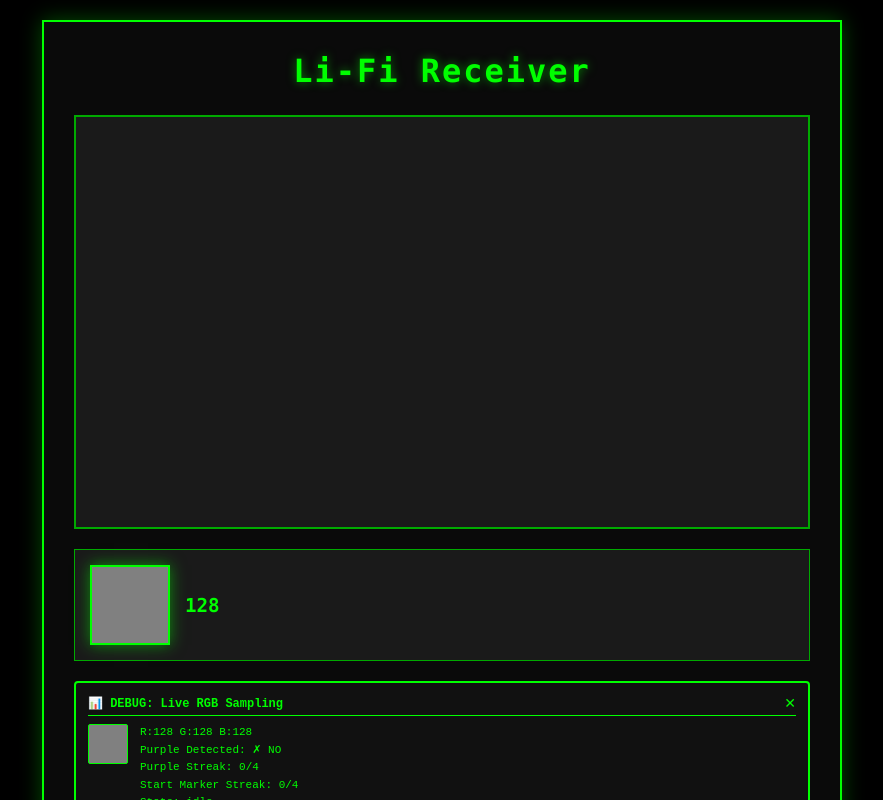
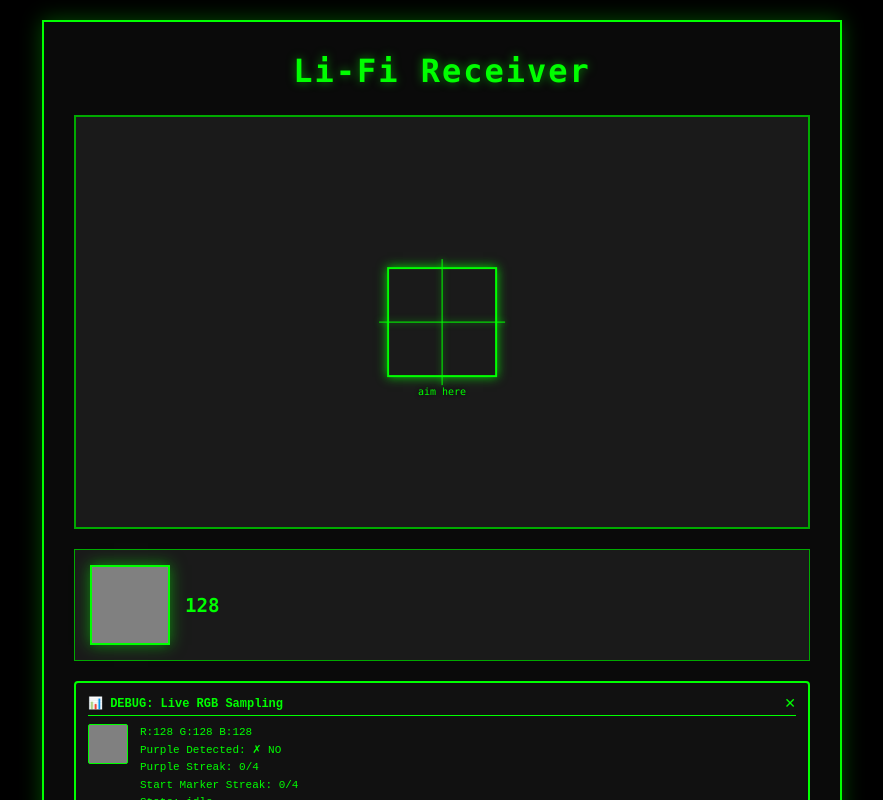
Before and after one commit to mrkushalsm/li-fi, a Next.js app: page /receive in a window 1280 px wide. Both pictures are taken after a click on the button "Start Reception". Shown: the top 800 px of the page, without its empty margins (198-1081 px from the left). Built offline with nearby package versions, Linux system fonts and the light colour scheme; no server answers.

Commit message:
feat: add crosshair overlay marking the pixel sample point on receiver

```diff
--- a/app/receive/page.tsx
+++ b/app/receive/page.tsx
@@ -501,6 +501,12 @@ export default function ReceivePage() {
               <p>📹 Ready to receive</p>
             </div>
           )}
+
+          {state !== 'idle' && (
+            <div className={styles.sampleTarget}>
+              <span className={styles.sampleTargetLabel}>aim here</span>
+            </div>
+          )}
         </div>
 
         <canvas ref={canvasRef} style={{ display: 'none' }} />
--- a/app/receive/receive.module.css
+++ b/app/receive/receive.module.css
@@ -45,6 +45,53 @@
   width: 100%;
   height: 100%;
   object-fit: cover;
+}
+
+.sampleTarget {
+  position: absolute;
+  top: 50%;
+  left: 50%;
+  transform: translate(-50%, -50%);
+  width: 15%;
+  aspect-ratio: 1 / 1;
+  border: 2px solid #00ff00;
+  box-shadow: 0 0 10px rgba(0, 255, 0, 0.8);
+  pointer-events: none;
+}
+
+.sampleTarget::before,
+.sampleTarget::after {
+  content: '';
+  position: absolute;
+  background: #00ff00;
+  box-shadow: 0 0 6px rgba(0, 255, 0, 0.8);
+}
+
+.sampleTarget::before {
+  top: 50%;
+  left: -10px;
+  right: -10px;
+  height: 1px;
+  transform: translateY(-50%);
+}
+
+.sampleTarget::after {
+  left: 50%;
+  top: -10px;
+  bottom: -10px;
+  width: 1px;
+  transform: translateX(-50%);
+}
+
+.sampleTargetLabel {
+  position: absolute;
+  bottom: -22px;
+  left: 50%;
+  transform: translateX(-50%);
+  white-space: nowrap;
+  font-size: 10px;
+  color: #00ff00;
+  text-shadow: 0 0 4px rgba(0, 0, 0, 0.9);
 }
 
 .placeholder {
```
